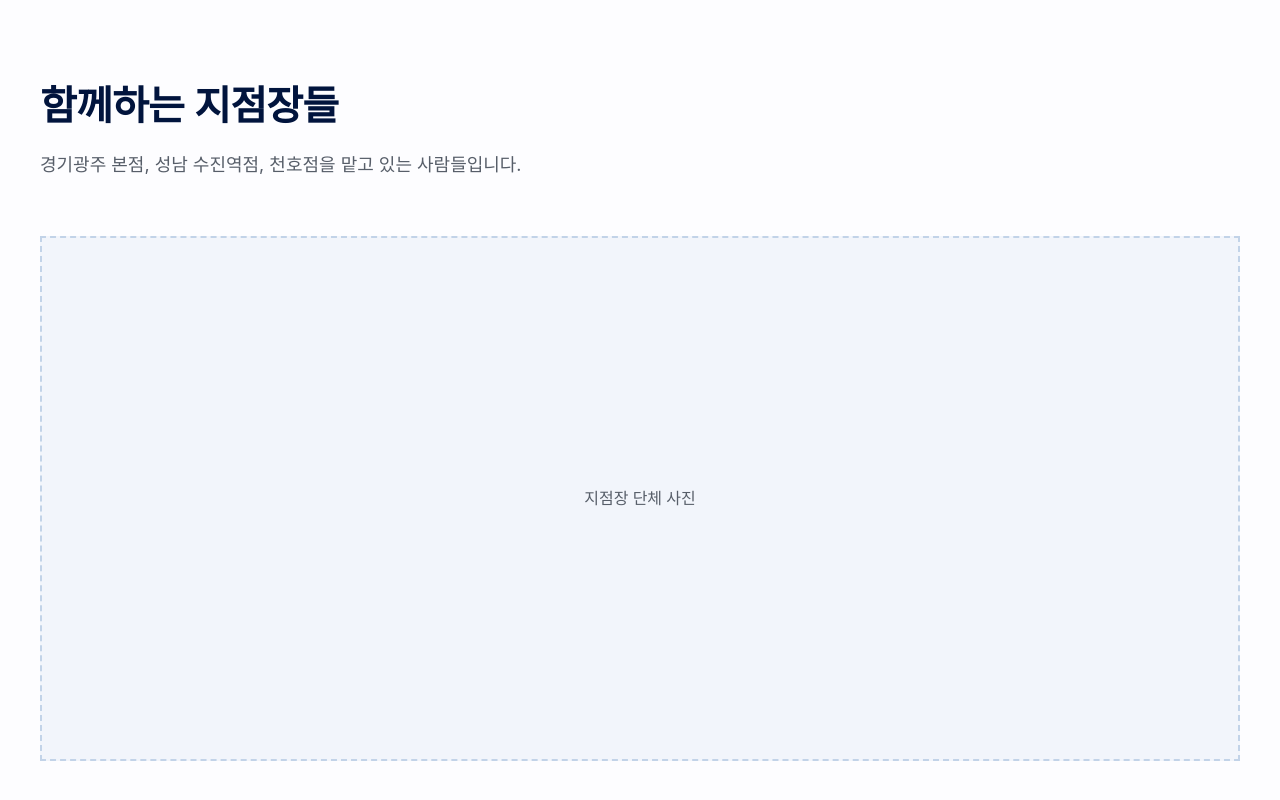
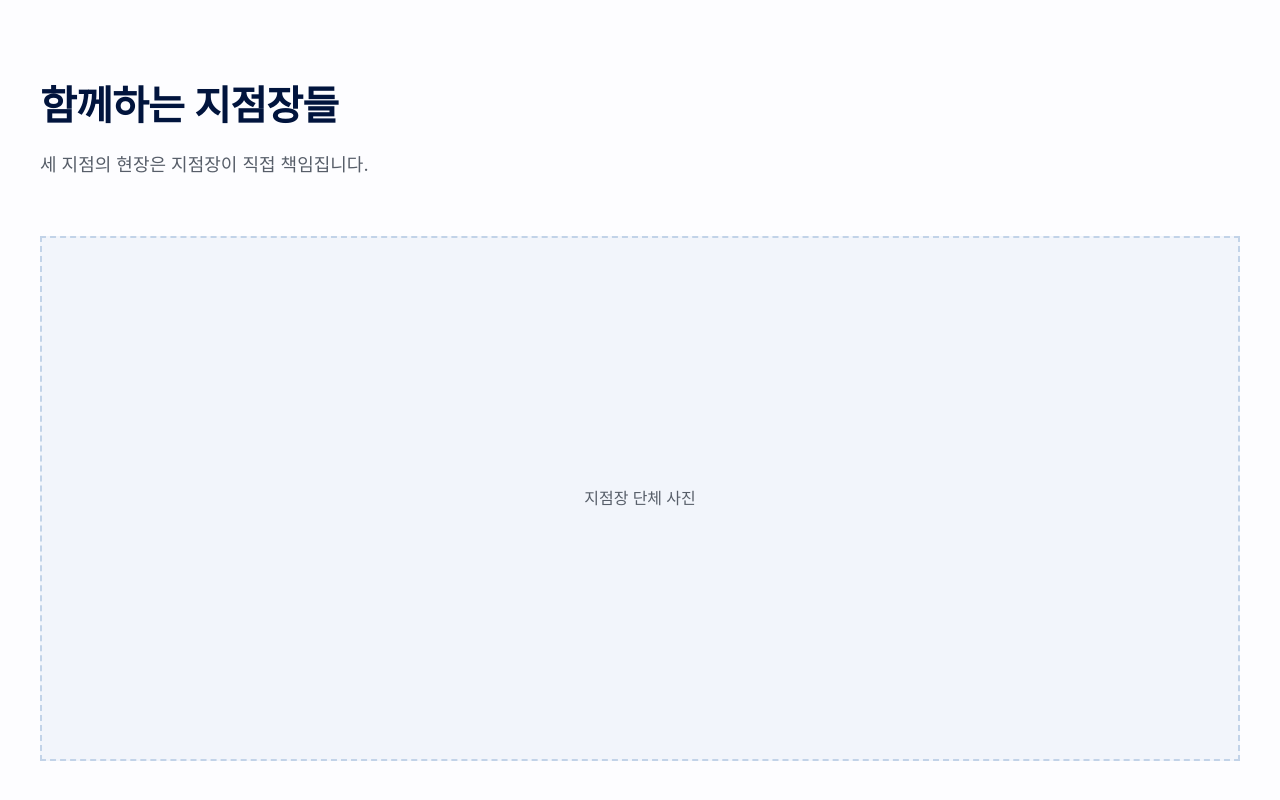
Before and after one commit to FlutterNeverDie/taesancrew, a Next.js app: page /about in a window 1280 px wide. Shown: the part 2991-3791 px from the top of the page. Built offline with nearby package versions, Linux system fonts and the light colour scheme; a web font is replaced by a local one.

Commit message:
회사소개 지점장 영역 설명 문구 변경: '세 지점의 현장은 지점장이 직접 책임집니다.'

```diff
--- a/src/areas/about/team/index.tsx
+++ b/src/areas/about/team/index.tsx
@@ -4,7 +4,7 @@ export function AboutTeam() {
   return (
     <section className="py-20 md:py-28">
       <Container>
-        <SectionTitle title="함께하는 지점장들" desc="경기광주 본점, 성남 수진역점, 천호점을 맡고 있는 사람들입니다." />
+        <SectionTitle title="함께하는 지점장들" desc="세 지점의 현장은 지점장이 직접 책임집니다." />
         <Placeholder label="지점장 단체 사진" className="aspect-[16/7]" />
       </Container>
     </section>
```
